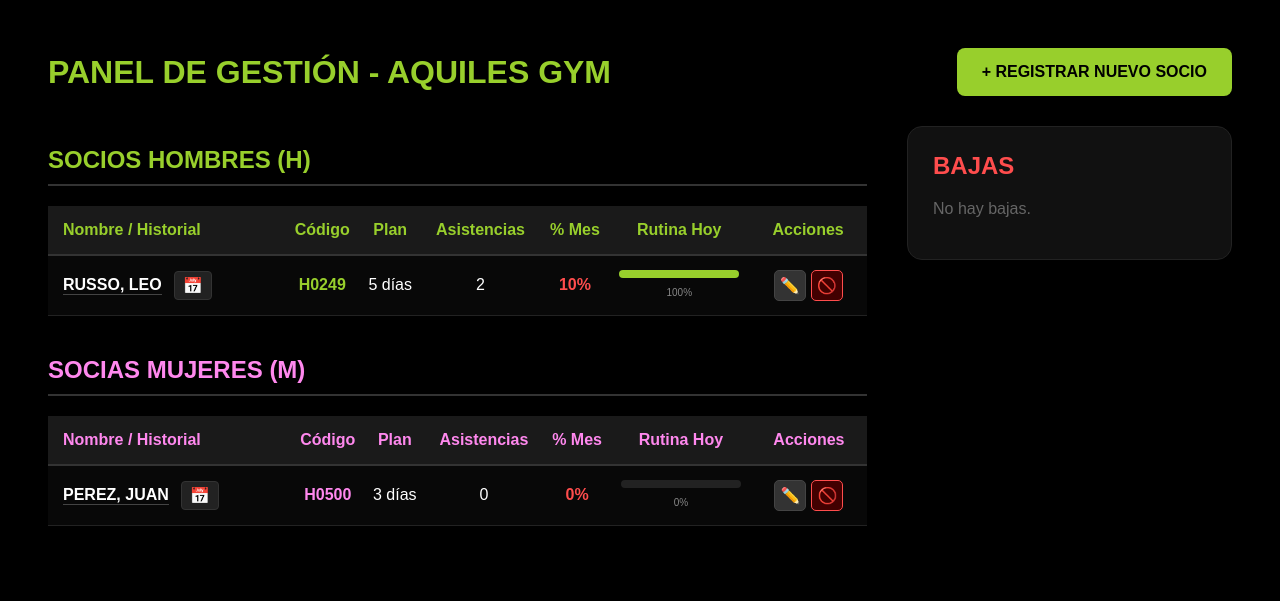
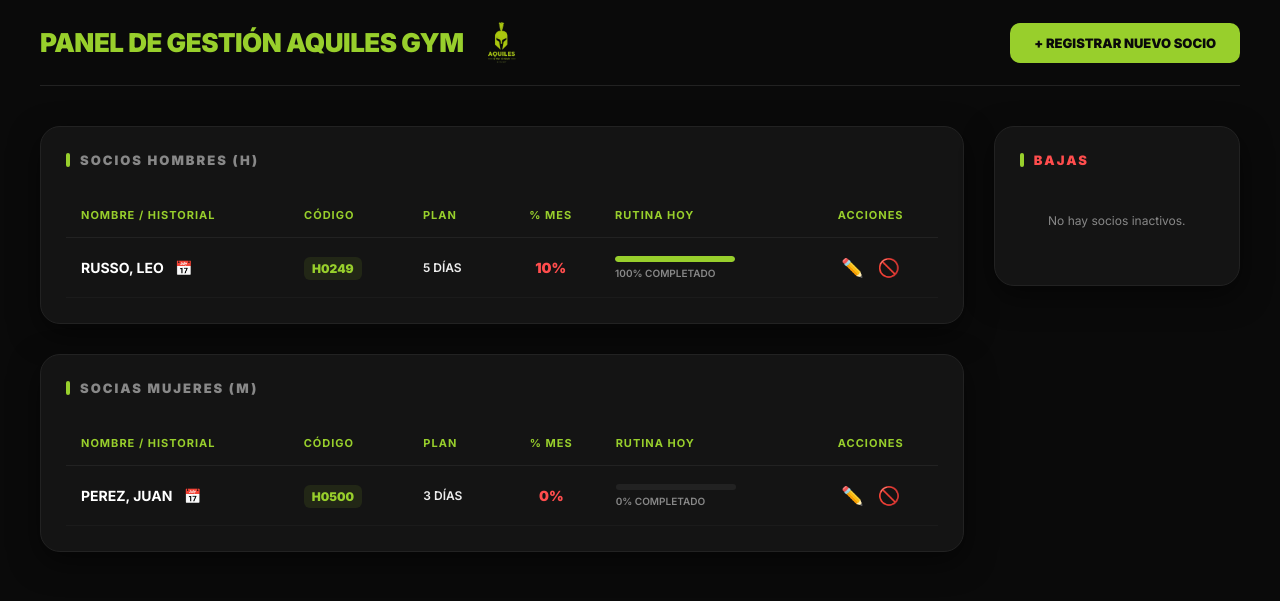
Before and after one commit to russoleonardo88/gimnasio_app, a Django app: page /gestion/ in a window 1280 px wide. Shown: the top 601 px of the page. Run offline with Django 5.2, Linux system fonts and the light colour scheme; a user stored in the database is signed in; data comes from the database, SQL or seed files in the repository.

Commit message:
Unificación estética Aquiles Gym: Casco en gestión y fin del color rosa

```diff
--- a/alumnos/templates/gestion.html
+++ b/alumnos/templates/gestion.html
@@ -1,139 +1,332 @@
+{% load static %}
 <!DOCTYPE html>
 <html lang="es">
 <head>
     <meta charset="UTF-8">
-    <title>Gestión - Aquiles Gym</title>
+    <meta name="viewport" content="width=device-width, initial-scale=1.0">
+    <title>Panel de Gestión - Aquiles Gym</title>
+    <link href="https://fonts.googleapis.com/css2?family=Inter:wght@400;600;700;900&display=swap" rel="stylesheet">
+    <style>
+        :root {
+            --negro-fondo: #0a0a0a;
+            --negro-card: #141414;
+            --verde-neon: #98cf2c;
+            --blanco: #ffffff;
+            --gris-texto: #888888;
+            --gris-borde: #222222;
+            --rojo-error: #ff4d4d;
+        }
+
+        body {
+            font-family: 'Inter', sans-serif;
+            background-color: var(--negro-fondo);
+            color: var(--blanco);
+            margin: 0;
+            padding: 20px 40px;
+        }
+
+        /* --- HEADER --- */
+        .header-principal {
+            display: flex;
+            justify-content: space-between;
+            align-items: center;
+            margin-bottom: 40px;
+            padding-bottom: 20px;
+            border-bottom: 1px solid var(--gris-borde);
+        }
+
+        .titulo-container {
+            display: flex;
+            align-items: center;
+            gap: 15px;
+        }
+
+        .titulo-container h1 {
+            color: var(--verde-neon);
+            margin: 0;
+            text-transform: uppercase;
+            font-weight: 900;
+            font-size: 26px;
+            letter-spacing: -0.5px;
+        }
+
+        .logo-casco {
+            width: 45px;
+            height: 45px;
+            object-fit: contain;
+        }
+
+        .btn-registrar {
+            background-color: var(--verde-neon);
+            color: var(--negro-fondo);
+            text-decoration: none;
+            padding: 12px 24px;
+            border-radius: 10px;
+            font-weight: 800;
+            text-transform: uppercase;
+            font-size: 13px;
+            transition: transform 0.2s, opacity 0.2s;
+        }
+
+        .btn-registrar:hover {
+            opacity: 0.9;
+            transform: translateY(-2px);
+        }
+
+        /* --- LAYOUT --- */
+        .container-gestion {
+            display: flex;
+            gap: 30px;
+        }
+
+        .columna-tablas { flex: 3; }
+        .columna-bajas { flex: 0.8; }
+
+        .seccion-card {
+            background: var(--negro-card);
+            border: 1px solid var(--gris-borde);
+            border-radius: 20px;
+            padding: 25px;
+            margin-bottom: 30px;
+            box-shadow: 0 10px 30px rgba(0,0,0,0.5);
+        }
+
+        .seccion-titulo {
+            font-size: 13px;
+            font-weight: 800;
+            color: var(--gris-texto);
+            margin-top: 0;
+            margin-bottom: 25px;
+            text-transform: uppercase;
+            letter-spacing: 2px;
+            display: flex;
+            align-items: center;
+            gap: 10px;
+        }
+
+        .seccion-titulo::before {
+            content: '';
+            width: 4px;
+            height: 14px;
+            background: var(--verde-neon);
+            border-radius: 2px;
+        }
+
+        /* --- TABLAS ESTILO APP --- */
+        .tabla-aquiles {
+            width: 100%;
+            border-collapse: collapse;
+        }
+
+        .tabla-aquiles th {
+            text-align: left;
+            color: var(--verde-neon);
+            font-size: 11px;
+            text-transform: uppercase;
+            letter-spacing: 1px;
+            padding: 15px;
+            border-bottom: 1px solid var(--gris-borde);
+        }
+
+        .tabla-aquiles td {
+            padding: 18px 15px;
+            border-bottom: 1px solid rgba(255,255,255,0.03);
+            font-size: 14px;
+            color: #eee;
+        }
+
+        .tabla-aquiles tr:hover {
+            background: rgba(152, 207, 44, 0.02);
+        }
+
+        .nombre-socio {
+            color: var(--blanco);
+            text-decoration: none;
+            font-weight: 700;
+            transition: color 0.2s;
+        }
+
+        .nombre-socio:hover {
+            color: var(--verde-neon);
+        }
+
+        .codigo-tag {
+            background: rgba(152, 207, 44, 0.1);
+            color: var(--verde-neon);
+            padding: 4px 8px;
+            border-radius: 6px;
+            font-weight: 800;
+            font-size: 12px;
+        }
+
+        /* --- BARRAS DE PROGRESO --- */
+        .progreso-container { width: 120px; }
+        .barra-fondo { background: #222; height: 6px; border-radius: 10px; overflow: hidden; }
+        .barra-relleno { background: var(--verde-neon); height: 100%; border-radius: 10px; }
+        .porcentaje-texto { font-size: 10px; color: var(--gris-texto); margin-top: 5px; display: block; font-weight: 600; }
+
+        /* --- ACCIONES --- */
+        .btn-accion {
+            text-decoration: none;
+            font-size: 18px;
+            margin: 0 5px;
+            display: inline-block;
+            transition: transform 0.2s;
+        }
+        .btn-accion:hover { transform: scale(1.2); }
+
+        /* --- COLUMNA BAJAS --- */
+        .item-baja {
+            background: rgba(255,255,255,0.02);
+            border: 1px solid var(--gris-borde);
+            border-radius: 12px;
+            padding: 15px;
+            margin-bottom: 12px;
+            display: flex;
+            flex-direction: column;
+            gap: 8px;
+        }
+
+        .btn-reactivar {
+            color: var(--verde-neon);
+            text-decoration: none;
+            font-size: 11px;
+            font-weight: 800;
+            text-transform: uppercase;
+            letter-spacing: 0.5px;
+            text-align: right;
+        }
+
+    </style>
 </head>
-<body style="background-color: #000; color: #fff; font-family: sans-serif; padding: 40px;">
+<body>
 
-    <div style="display: flex; justify-content: space-between; align-items: center; margin-bottom: 30px;">
-        <h1 style="color: #98cf2c; margin: 0;">PANEL DE GESTIÓN - AQUILES GYM</h1>
+    <div class="header-principal">
+        <div class="titulo-container">
+            <h1>PANEL DE GESTIÓN AQUILES GYM</h1>
+            <img src="{% static 'img/logo_aquiles.png' %}" alt="Casco Aquiles" class="logo-casco">
+        </div>
 
-        <a href="{% url 'alta_socio' %}" style="background-color: #98cf2c; color: #000; padding: 15px 25px; text-decoration: none; font-weight: bold; border-radius: 8px; font-size: 16px;">
+        <a href="{% url 'alta_socio' %}" class="btn-registrar">
             + REGISTRAR NUEVO SOCIO
         </a>
     </div>
 
-    <div style="display: flex; gap: 40px;">
-        <div style="flex: 3;">
+    <div class="container-gestion">
 
-            <h2 style="color: #98cf2c; border-bottom: 2px solid #333; padding-bottom: 10px;">SOCIOS HOMBRES (H)</h2>
-            <table border="0" style="width: 100%; border-collapse: collapse; text-align: center; background: #080808; margin-bottom: 40px;">
-                <tr style="background: #1a1a1a; color: #98cf2c;">
-                    <th style="padding: 15px; text-align: left; border-bottom: 2px solid #333;">Nombre / Historial</th>
-                    <th style="border-bottom: 2px solid #333;">Código</th>
-                    <th style="border-bottom: 2px solid #333;">Plan</th>
-                    <th style="border-bottom: 2px solid #333;">Asistencias</th>
-                    <th style="border-bottom: 2px solid #333;">% Mes</th>
-                    <th style="border-bottom: 2px solid #333;">Rutina Hoy</th>
-                    <th style="border-bottom: 2px solid #333;">Acciones</th>
+        <div class="columna-tablas">
+
+            <div class="seccion-card">
+                <h3 class="seccion-titulo">SOCIOS HOMBRES (H)</h3>
+                <table class="tabla-aquiles">
+                    <thead>
+                        <tr>
+                            <th>Nombre / Historial</th>
+                            <th>Código</th>
+                            <th>Plan</th>
+                            <th style="text-align: center;">% Mes</th>
+                            <th>Rutina Hoy</th>
+                            <th style="text-align: center;">Acciones</th>
                         </tr>
+                    </thead>
+                    <tbody>
                         {% for item in stats_hombres %}
-                <tr style="border-bottom: 1px solid #222;">
-                    <td style="padding: 15px; text-align: left;">
-                        <div style="display: flex; align-items: center; gap: 12px;">
-                            <a href="{% url 'detalle_alumno' item.alumno.id %}" style="color: #fff; text-decoration: none; font-weight: bold; border-bottom: 1px solid #444;">
+                        <tr>
+                            <td>
+                                <a href="{% url 'detalle_alumno' item.alumno.id %}" class="nombre-socio">
                                     {{ item.alumno.user.last_name|upper }}, {{ item.alumno.user.first_name|upper }}
                                 </a>
-                            <a href="{% url 'historial_asistencias' item.alumno.id %}" title="Ver Historial" style="text-decoration: none; font-size: 16px; background: #222; padding: 4px 8px; border-radius: 4px; border: 1px solid #333;">
-                                📅
-                            </a>
+                                <a href="{% url 'historial_asistencias' item.alumno.id %}" style="text-decoration: none; margin-left: 8px;">📅</a>
+                            </td>
+                            <td><span class="codigo-tag">{{ item.alumno.codigo }}</span></td>
+                            <td style="font-size: 12px; font-weight: 600;">{{ item.alumno.plan_semanal }} DÍAS</td>
+                            <td style="text-align: center; font-weight: 900; color: {% if item.porcentaje_asistencia < 50 %}var(--rojo-error){% else %}var(--verde-neon){% endif %};">
+                                {{ item.porcentaje_asistencia }}%
+                            </td>
+                            <td>
+                                <div class="progreso-container">
+                                    <div class="barra-fondo">
+                                        <div class="barra-relleno" style="width: {{ item.progreso_rutina }}%;"></div>
+                                    </div>
+                                    <span class="porcentaje-texto">{{ item.progreso_rutina }}% COMPLETADO</span>
                                 </div>
                             </td>
-
-                    <td style="font-weight: bold; color: #98cf2c;">{{ item.alumno.codigo }}</td>
-
-                    <td>{{ item.alumno.plan_semanal }} días</td>
-
-                    <td>{{ item.asistencias }}</td>
-
-                    <td style="color: {% if item.porcentaje_asistencia < 50 %} #ff4d4d {% else %} #98cf2c {% endif %}; font-weight: bold;">
-                        {{ item.porcentaje_asistencia }}%
-                    </td>
-
-                    <td style="padding: 10px; width: 120px;">
-                        <div style="background: #222; width: 100%; height: 8px; border-radius: 4px; overflow: hidden; margin-bottom: 4px;">
-                            <div style="background: #98cf2c; width: {{ item.progreso_rutina }}%; height: 100%;"></div>
-                        </div>
-                        <span style="font-size: 10px; color: #888;">{{ item.progreso_rutina }}%</span>
-                    </td>
-
-                    <td style="padding: 10px;">
-                        <div style="display: flex; gap: 5px; justify-content: center;">
-                            <a href="{% url 'editar_alumno' item.alumno.id %}" title="Editar" style="text-decoration: none; background: #333; padding: 5px; border-radius: 5px; border: 1px solid #444;">✏️</a>
-                            <a href="{% url 'cambiar_estado_alumno' item.alumno.id %}" onclick="return confirm('¿Baja?')" style="text-decoration: none; background: #420000; padding: 5px; border-radius: 5px; border: 1px solid #ff4d4d;">🚫</a>
-                        </div>
+                            <td style="text-align: center;">
+                                <a href="{% url 'editar_alumno' item.alumno.id %}" class="btn-accion">✏️</a>
+                                <a href="{% url 'cambiar_estado_alumno' item.alumno.id %}" onclick="return confirm('¿Dar de baja?')" class="btn-accion">🚫</a>
                             </td>
                         </tr>
                         {% empty %}
-                <tr><td colspan="7" style="padding: 20px; color: #666;">No hay alumnos hombres activos.</td></tr>
+                        <tr><td colspan="6" style="text-align: center; color: var(--gris-texto); padding: 40px;">No hay socios activos.</td></tr>
                         {% endfor %}
+                    </tbody>
                 </table>
+            </div>
 
-            <h2 style="color: #ff88ee; border-bottom: 2px solid #333; padding-bottom: 10px;">SOCIAS MUJERES (M)</h2>
-            <table border="0" style="width: 100%; border-collapse: collapse; text-align: center; background: #080808;">
-                <tr style="background: #1a1a1a; color: #ff88ee;">
-                    <th style="padding: 15px; text-align: left; border-bottom: 2px solid #333;">Nombre / Historial</th>
-                    <th style="border-bottom: 2px solid #333;">Código</th>
-                    <th style="border-bottom: 2px solid #333;">Plan</th>
-                    <th style="border-bottom: 2px solid #333;">Asistencias</th>
-                    <th style="border-bottom: 2px solid #333;">% Mes</th>
-                    <th style="border-bottom: 2px solid #333;">Rutina Hoy</th>
-                    <th style="border-bottom: 2px solid #333;">Acciones</th>
+            <div class="seccion-card">
+                <h3 class="seccion-titulo">SOCIAS MUJERES (M)</h3>
+                <table class="tabla-aquiles">
+                    <thead>
+                        <tr>
+                            <th>Nombre / Historial</th>
+                            <th>Código</th>
+                            <th>Plan</th>
+                            <th style="text-align: center;">% Mes</th>
+                            <th>Rutina Hoy</th>
+                            <th style="text-align: center;">Acciones</th>
                         </tr>
+                    </thead>
+                    <tbody>
                         {% for item in stats_mujeres %}
-                <tr style="border-bottom: 1px solid #222;">
-                    <td style="padding: 15px; text-align: left;">
-                        <div style="display: flex; align-items: center; gap: 12px;">
-                            <a href="{% url 'detalle_alumno' item.alumno.id %}" style="color: #fff; text-decoration: none; font-weight: bold; border-bottom: 1px solid #444;">
+                        <tr>
+                            <td>
+                                <a href="{% url 'detalle_alumno' item.alumno.id %}" class="nombre-socio">
                                     {{ item.alumno.user.last_name|upper }}, {{ item.alumno.user.first_name|upper }}
                                 </a>
-                            <a href="{% url 'historial_asistencias' item.alumno.id %}" title="Ver Historial" style="text-decoration: none; font-size: 16px; background: #222; padding: 4px 8px; border-radius: 4px; border: 1px solid #333;">
-                                📅
-                            </a>
+                                <a href="{% url 'historial_asistencias' item.alumno.id %}" style="text-decoration: none; margin-left: 8px;">📅</a>
+                            </td>
+                            <td><span class="codigo-tag">{{ item.alumno.codigo }}</span></td>
+                            <td style="font-size: 12px; font-weight: 600;">{{ item.alumno.plan_semanal }} DÍAS</td>
+                            <td style="text-align: center; font-weight: 900; color: {% if item.porcentaje_asistencia < 50 %}var(--rojo-error){% else %}var(--verde-neon){% endif %};">
+                                {{ item.porcentaje_asistencia }}%
+                            </td>
+                            <td>
+                                <div class="progreso-container">
+                                    <div class="barra-fondo">
+                                        <div class="barra-relleno" style="width: {{ item.progreso_rutina }}%;"></div>
+                                    </div>
+                                    <span class="porcentaje-texto">{{ item.progreso_rutina }}% COMPLETADO</span>
                                 </div>
                             </td>
-                    <td style="font-weight: bold; color: #ff88ee;">{{ item.alumno.codigo }}</td>
-                    <td>{{ item.alumno.plan_semanal }} días</td>
-                    <td>{{ item.asistencias }}</td>
-                    <td style="color: {% if item.porcentaje_asistencia < 50 %} #ff4d4d {% else %} #98cf2c {% endif %}; font-weight: bold;">
-                        {{ item.porcentaje_asistencia }}%
-                    </td>
-                    <td style="padding: 10px; width: 120px;">
-                        <div style="background: #222; width: 100%; height: 8px; border-radius: 4px; overflow: hidden; margin-bottom: 4px;">
-                            <div style="background: #98cf2c; width: {{ item.progreso_rutina }}%; height: 100%;"></div>
-                        </div>
-                        <span style="font-size: 10px; color: #888;">{{ item.progreso_rutina }}%</span>
-                    </td>
-                    <td style="padding: 10px;">
-                        <div style="display: flex; gap: 5px; justify-content: center;">
-                            <a href="{% url 'editar_alumno' item.alumno.id %}" title="Editar" style="text-decoration: none; background: #333; padding: 5px; border-radius: 5px; border: 1px solid #444;">✏️</a>
-                            <a href="{% url 'cambiar_estado_alumno' item.alumno.id %}" onclick="return confirm('¿Baja?')" style="text-decoration: none; background: #420000; padding: 5px; border-radius: 5px; border: 1px solid #ff4d4d;">🚫</a>
-                        </div>
+                            <td style="text-align: center;">
+                                <a href="{% url 'editar_alumno' item.alumno.id %}" class="btn-accion">✏️</a>
+                                <a href="{% url 'cambiar_estado_alumno' item.alumno.id %}" onclick="return confirm('¿Dar de baja?')" class="btn-accion">🚫</a>
                             </td>
                         </tr>
                         {% empty %}
-                <tr><td colspan="7" style="padding: 20px; color: #666;">No hay alumnas mujeres activas.</td></tr>
+                        <tr><td colspan="6" style="text-align: center; color: var(--gris-texto); padding: 40px;">No hay socias activas.</td></tr>
                         {% endfor %}
+                    </tbody>
                 </table>
             </div>
 
-        <div style="flex: 1; background: #111; padding: 25px; border-radius: 15px; border: 1px solid #222; height: fit-content;">
-            <h2 style="color: #ff4d4d; margin-top: 0;">BAJAS</h2>
-            <ul style="list-style: none; padding: 0;">
+        </div>
+
+        <div class="columna-bajas">
+            <div class="seccion-card">
+                <h3 class="seccion-titulo" style="color: var(--rojo-error);">Bajas</h3>
                 {% for baja in alumnos_baja %}
-                    <li style="padding: 10px 0; border-bottom: 1px solid #222; display: flex; justify-content: space-between; align-items: center;">
-                        <span style="color: #ccc; font-size: 14px;">{{ baja.user.last_name|upper }}, {{ baja.user.first_name|upper }}</span>
-                        <a href="{% url 'cambiar_estado_alumno' baja.id %}"
-                           style="text-decoration: none; color: #98cf2c; font-size: 12px; border: 1px solid #98cf2c; padding: 2px 6px; border-radius: 4px;">
-                            Reactivar
-                        </a>
-                    </li>
+                <div class="item-baja">
+                    <span style="color: var(--blanco); font-size: 13px; font-weight: 700;">{{ baja.user.last_name|upper }}, {{ baja.user.first_name|upper }}</span>
+                    <span style="color: var(--gris-texto); font-size: 11px;">Cód: {{ baja.codigo }}</span>
+                    <a href="{% url 'cambiar_estado_alumno' baja.id %}" class="btn-reactivar">Reactivar socio</a>
+                </div>
                 {% empty %}
-                    <li style="color: #666;">No hay bajas.</li>
+                <p style="color: var(--gris-texto); font-size: 12px; text-align: center; padding: 20px;">No hay socios inactivos.</p>
                 {% endfor %}
-            </ul>
             </div>
+        </div>
+
     </div>
 
 </body>
--- a/alumnos/templates/historial_asistencias.html
+++ b/alumnos/templates/historial_asistencias.html
@@ -46,7 +46,11 @@
                         {{ asistencia.fecha|date:"d/m/Y" }}
                     </td>
                     <td style="padding: 15px; color: #bbb;">
-                        {{ asistencia.fecha|date:"H:i" }} hs
+                        {% if asistencia.fecha.hour %}
+                            {{ asistencia.fecha|date:"H:i" }} hs
+                        {% else %}
+                            Registrado
+                        {% endif %}
                     </td>
                     <td style="padding: 15px; text-align: center;">
                         <span style="background: rgba(152, 207, 44, 0.1); color: #98cf2c; padding: 5px 12px; border-radius: 20px; font-size: 12px; font-weight: bold; border: 1px solid #98cf2c;">
```
Also changed, not shown: alumnos/templates/dashboard.html (+72 -36 lines). Lines whose indentation alone changed are shown as unchanged.
